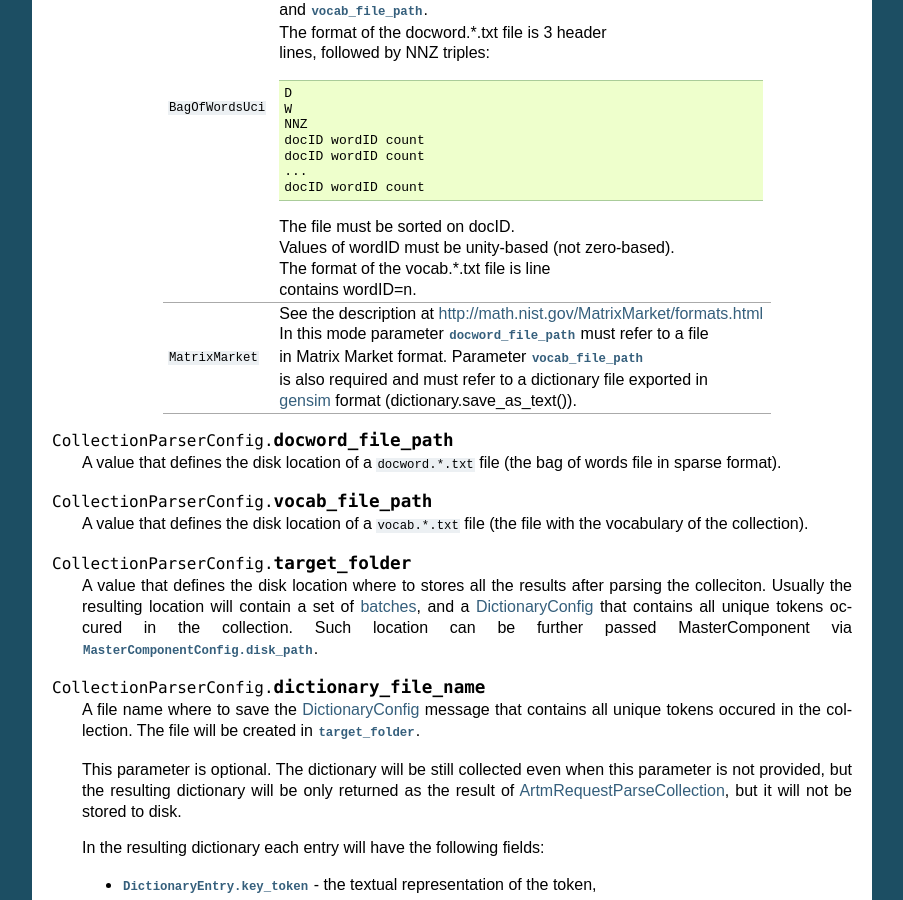
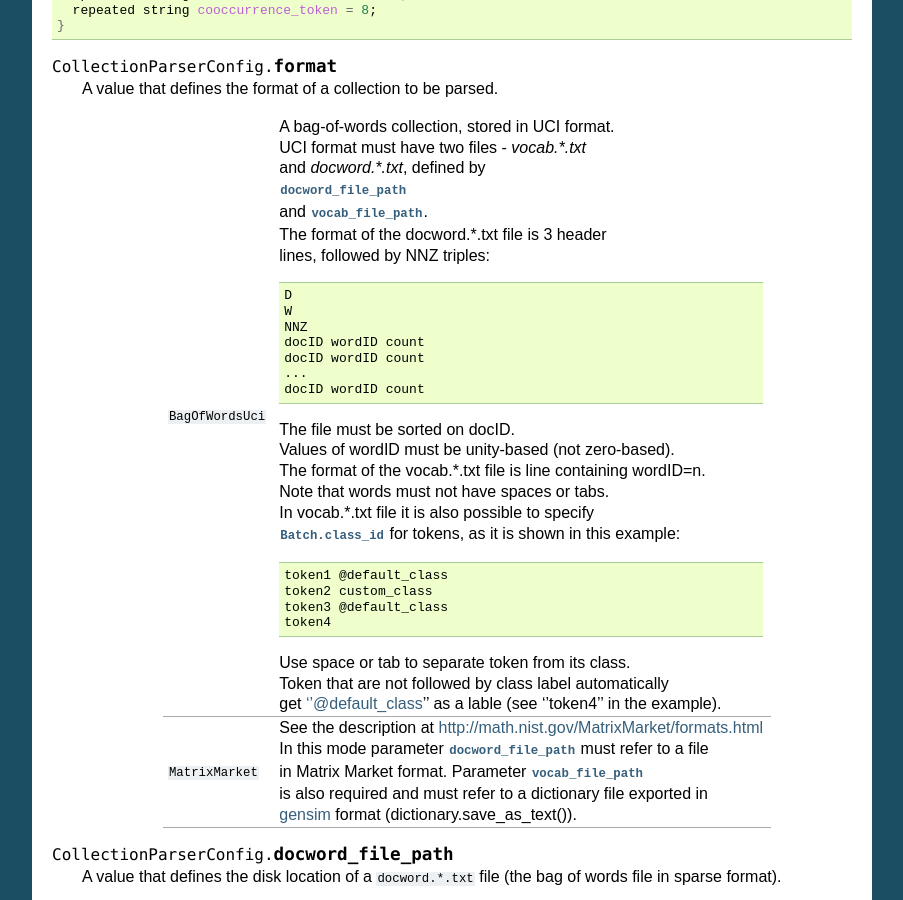
Before and after one commit to bigartm/bigartm, a Sphinx documentation site: the page built from docs/ref/messages.txt, in a window 1280 px wide and 900 px high, scrolled down 21373 px. Shown: the whole window, without its empty margins (198-1101 px from the left). Built offline with Sphinx 7.4.7, drawn with Linux system fonts in a browser that asks for light colours; formulas are drawn with MathJax 3; some of the changed text lies outside the part shown.

Commit message:
Parse class_id in vocab.*.files

```diff
--- a/docs/ref/messages.txt
+++ b/docs/ref/messages.txt
@@ -108,6 +108,19 @@ items in one batch are always processed sequentially.
     repeated string class_id = 3;
   }
 
+.. attribute:: Batch.token
+
+   A set value that defines all tokens than may appear in the batch.
+
+.. attribute:: Batch.item
+
+   A set of items of the batch.
+
+.. attribute:: Batch.class_id
+
+   A set of values that define for classes (modalities) of tokens.
+   This repeated field must have the same length as :attr:`token`.
+   This value is optional, use an empty list indicate that all tokens belong to the default class.
 
 .. _Stream:
 
@@ -1528,8 +1541,21 @@ Represents a configuration of a collection parser.
 
                           | The file must be sorted on docID.
                           | Values of wordID must be unity-based (not zero-based).
-                          | The format of the vocab.*.txt file is line
-                          | contains wordID=n.
+                          | The format of the vocab.*.txt file is line containing wordID=n.
+                          | Note that words must not have spaces or tabs.
+                          | In vocab.*.txt file it is also possible to specify
+                          | :attr:`Batch.class_id` for tokens, as it is shown in this example:
+
+                          .. code-block:: bash
+
+                            token1 @default_class
+                            token2 custom_class
+                            token3 @default_class
+                            token4
+
+                          | Use space or tab to separate token from its class.
+                          | Token that are not followed by class label automatically
+                          | get ''@default_class'' as a lable (see ''token4'' in the example).
 
    ``MatrixMarket``       | See the description at http://math.nist.gov/MatrixMarket/formats.html
                           | In this mode parameter :attr:`docword_file_path` must refer to a file
```
Also changed, not shown: 4 other files.
